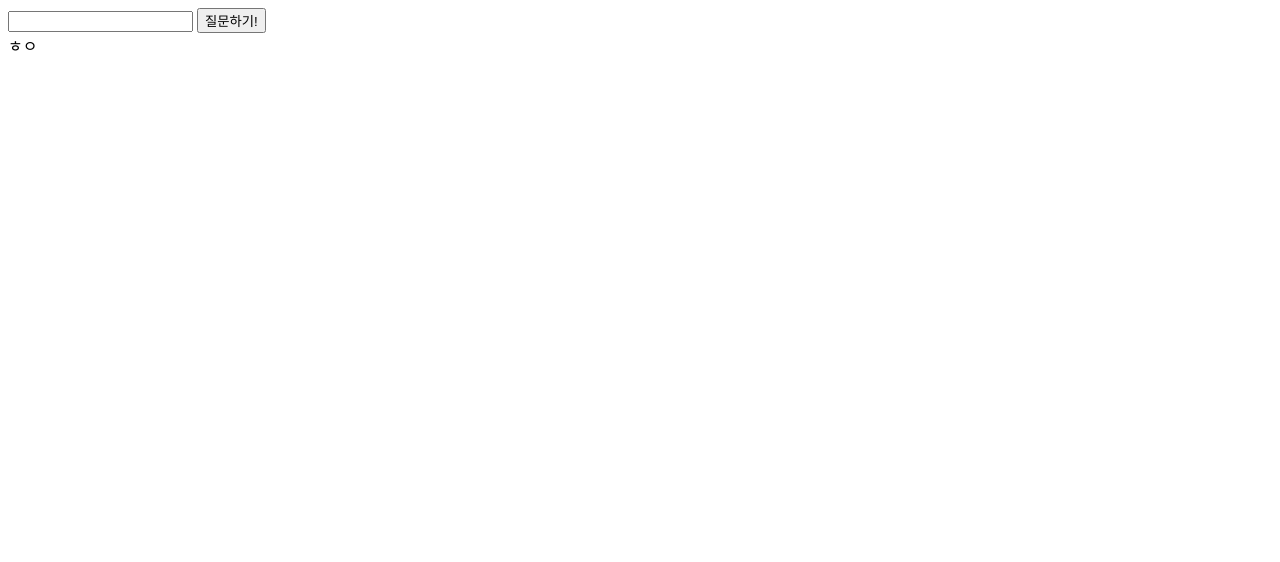
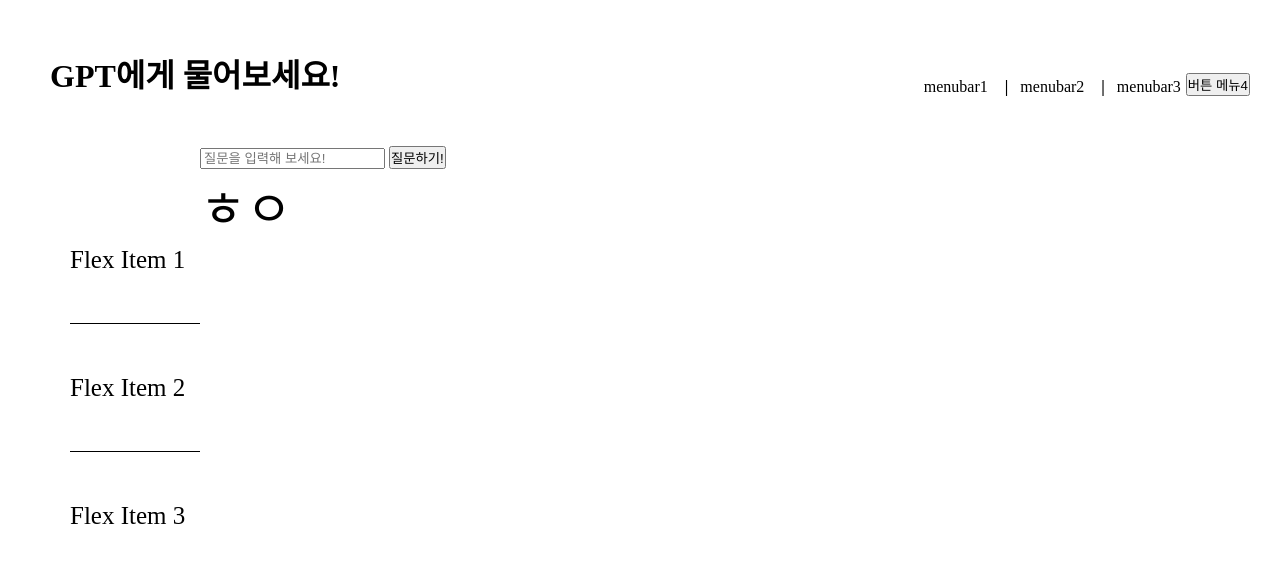
Before and after one commit to Blood-donation-day/ChatBot, a plain HTML site: page index.html in a window 1280 px wide. Shown: the top 562 px of the page. Drawn offline with Linux system fonts and the light colour scheme; a web font is replaced by a local one.

Commit message:
화면 기본틀 정리
기본적인 화면 틀 정리
상단: 메뉴바  링크 (준비중)
좌측: 사이드바 (준비중)
중앙 : <article>테그로 다른곳에서 가져오는 형식으로 페이지 채울예정.  기본 = GPTAI 채팅창.

```diff
--- /dev/null
+++ b/css/chat.css
@@ -0,0 +1,6 @@
+
+
+/* 스크롤 테스트용 지워주세요 */
+.답변 {
+    font-size: 50px;
+}
--- /dev/null
+++ b/css/common.css
@@ -0,0 +1,115 @@
+/* 학교안심 우주 폰트 삽입 */
+@font-face {
+    font-family: 'HakgyoansimWoojuR';
+    src: url('https://cdn.jsdelivr.net/gh/projectnoonnu/noonfonts_2307-2@1.0/HakgyoansimWoojuR.woff2') format('woff2');
+    font-weight: normal;
+    font-style: normal;
+}
+
+body,
+h1,
+h2,
+h3,
+h4,
+p,
+button,
+fieldset,
+legend,
+ul, ol, li{
+  margin: 0;
+  padding: 0;
+}
+button:enabled{
+  cursor: pointer;
+}
+
+a{
+    text-decoration: none;
+    color:inherit;
+  }
+
+header {
+    display: flex;
+    margin-top: 50px;
+    margin-left: 50px;
+    font-family: 'HakgyoansimWoojuR';
+}
+.maincontent{
+    width:80em;
+}
+div.menu-bar {
+    display:  flex;
+    flex-direction: row;
+    /* flex1 = flex-grow 1; flex-shrink 1; flex-basis 0% */
+    flex:1;
+    justify-content: flex-end;
+    margin-right: 30px;
+    gap: 5px;
+    align-items: end;
+    text-align: center;
+
+}
+
+/* 상단 메뉴바 간격, |로 간격 나누기  */
+div.menu-bar a::before {
+    content: "|";
+    font-weight: bold;
+    padding: 0 12px;
+
+}
+div.menu-bar a:first-child::before {
+    content: none;
+}
+
+/* 사이드바 안에 다 집어넣기 */
+div.sidebar {
+    display:flex;
+    justify-content: space-between;
+    align-items: left;
+    flex-flow:row;
+    padding-top: 50px;
+
+}
+
+div.sidebar-1 {
+    order: 1;
+    /* text-align: left; */
+}
+
+/* 왼쪽 사이드바  */
+div.sidebar-1-items {
+    display: flex;
+    flex-flow:column, wrap;
+    flex-flow:column;
+    padding-left:50px;
+    height:10000px;
+}
+
+
+div.sidebar-1-item {
+    margin-left:20px;
+    padding-top:100px;
+    position: sticky;
+    font-size: 25px;
+    width:130px;
+    top: 0;
+}
+/* 왼쪽 사이드바 간격 설정 */
+div.sidebar-1-item:nth-child(2) {
+    top: 9vw;
+}
+div.sidebar-1-item:nth-child(3) {
+    top: 18vw; /
+}
+
+
+div.sidebar-1-item:not(:last-child)::after {
+    content: "";
+    position: absolute;
+    bottom: -50px;
+    left: 0;
+    right: 0;
+    width:100%;
+    height: 1px; /* 가로선의 높이 */
+    background-color: black; /* 가로선 색상 설정 */
+}
--- a/index.html
+++ b/index.html
@@ -7,17 +7,55 @@
     <title>질문</title>
   </head>
   <script async type="module" src="js/chat.js"></script>
+  <link rel="stylesheet" href="css/common.css">
+  <link rel="stylesheet" href="css/chat.css">
   <body>
-    <div class = "container">
-        <form>
-            <input type="text">
-            <button type="submit">질문하기!</button>
-        </form>
-        <div class = "answer"></div>
-    </div>
+
+    <!-- 상단 메뉴바 -->
+    <header>
+      <h1>GPT에게 물어보세요!</h1>
+      <div class="menu-bar">
+        <a href = "" class= "menu-1">menubar1</a>
+        <a href = "" class= "menu-2">menubar2</a>
+        <a href = "" class= "menu-3">menubar3</a>
+        <button type="button">버튼 메뉴4</button>
+      </div>
+    </header>
+
+    <div class="sidebar">
+      <div class="sidebar-1"></div>
+      <div class="sidebar-1-items">
+          <div class="sidebar-1-item">Flex Item 1</div>
+          <div class="sidebar-1-item">Flex Item 2</div>
+          <div class="sidebar-1-item">Flex Item 3</div>
+      </div>
+
+      <main class=maincontent>
 
 
-    <div class = "답변">ㅎㅇ</div>
+      <!-- 채팅 입력 및 채팅내역 표시 article 테그 -->
+      <article class="chat">
 
+        <!-- 채팅 입력 창 -->
+        <div class = "prompt-container">
+          <form>
+            <input class="prompt"  type="text" maxlength="200" required placeholder="질문을 입력해 보세요!">
+            <button class="submit" type="submit">질문하기!</button>
+          </form>
+          <div class = "answer"></div>
+        </div>
+
+
+
+        <!-- 답변 메모장 추후 삭제-->
+        <div class = "답변">ㅎㅇ</div>
+      </article>
+      <!-- ------------------------- -->
+    </div>
+    </main>
   </body>
 </html>
+
+
+<!-- .replace.all( '\n', '<br>' ) -->
+<!-- 줄바꿈 없애주기  -->
--- a/js/chat.js
+++ b/js/chat.js
@@ -1,6 +1,6 @@
 //querySelector
-const $input = document.querySelector(`input`);
-const $button = document.querySelector(`button`);
+const $input = document.querySelector(`input.prompt`);
+const $button = document.querySelector(`button.submit`);
 const $answer = document.querySelector(`.answer`);
 
 // /////////////
@@ -21,7 +21,7 @@ const url = `https://estsoft-openai-api.jejucodingcamp.workers.dev/`
 
 //버튼을 누르면 데이터를 전송하고 기존의 채팅데이터를 같이 전송.
 //내가 질문한 내용과 GPT의 답변내용을 함께 기존의 데이터와 함께 전송해야함
-//최대 몇개까지? >> 7개
+//최대 몇개까지? >> 30개
 
 $button.addEventListener("click", e => {
     e.preventDefault() //원치않는 이벤트 방지 / 기본옵션
@@ -31,10 +31,11 @@ $button.addEventListener("click", e => {
         "content" : contents
     })
     $input.value = ""
-    //data 배열의 길이가 8개 이상일 경우 앞에서 부터 data내용 삭제
-    if (data.length > 7) {
+    //data 배열의 길이가 30개 이상일 경우 앞에서 부터 data내용 삭제
+    if (data.length > 29) {
         data.shift();
     }
+
     GPTAI()
 })
 
@@ -58,7 +59,16 @@ async function GPTAI() {
 
 
     const $답변 = document.querySelector(`.답변`);
-    $답변.innerHTML = `${data}`
+
+    //답변 div테그에 data내용 출력 (임시 확인용)
+    if ($답변 !== "") {
+        data.push({
+            "role" : "assistant",
+        "content" : answer.choices[0].message.content
+        })
+        $답변.innerHTML = `${JSON.stringify(data)}`
+    }
+
 
 
     }
```
